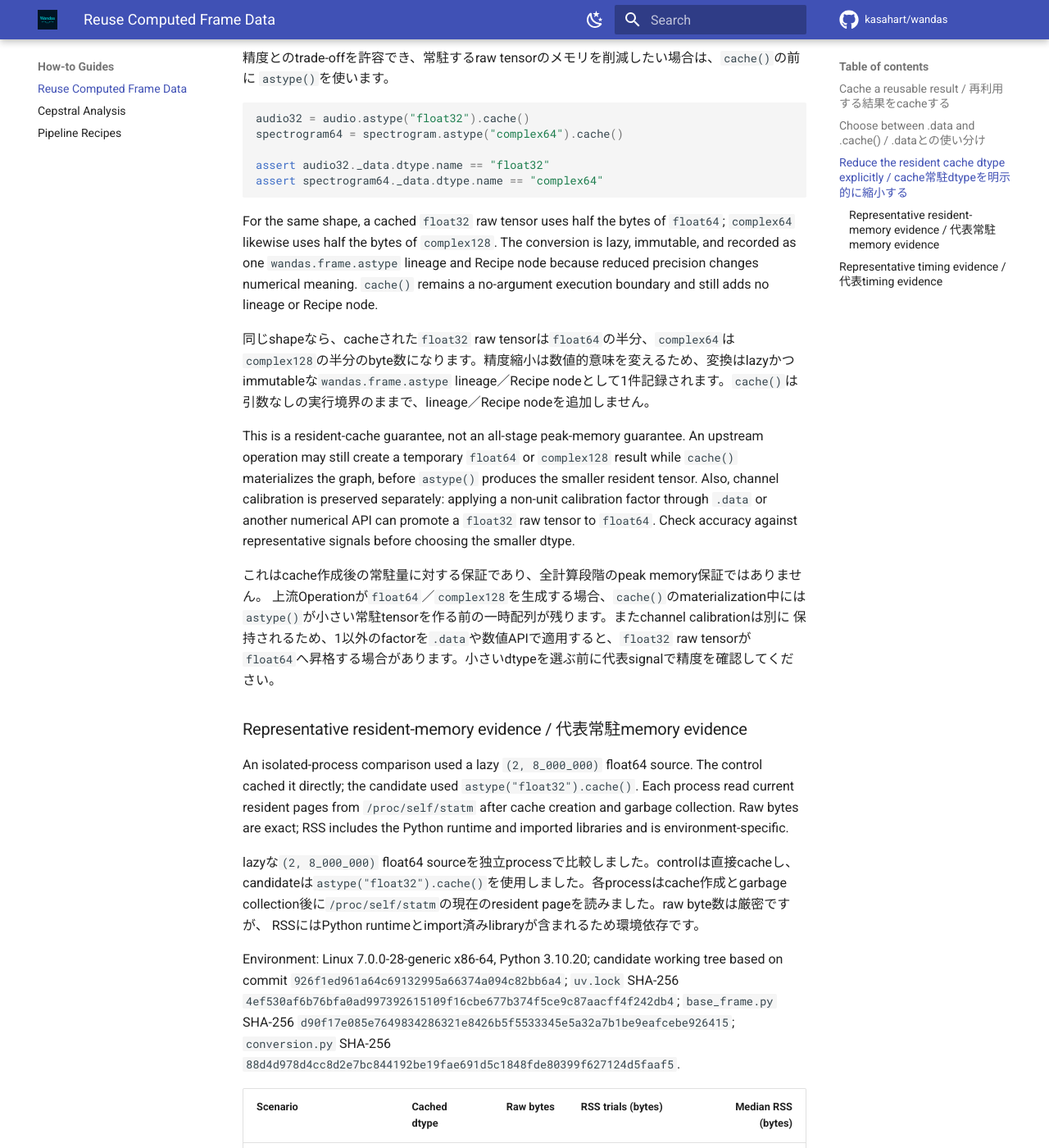
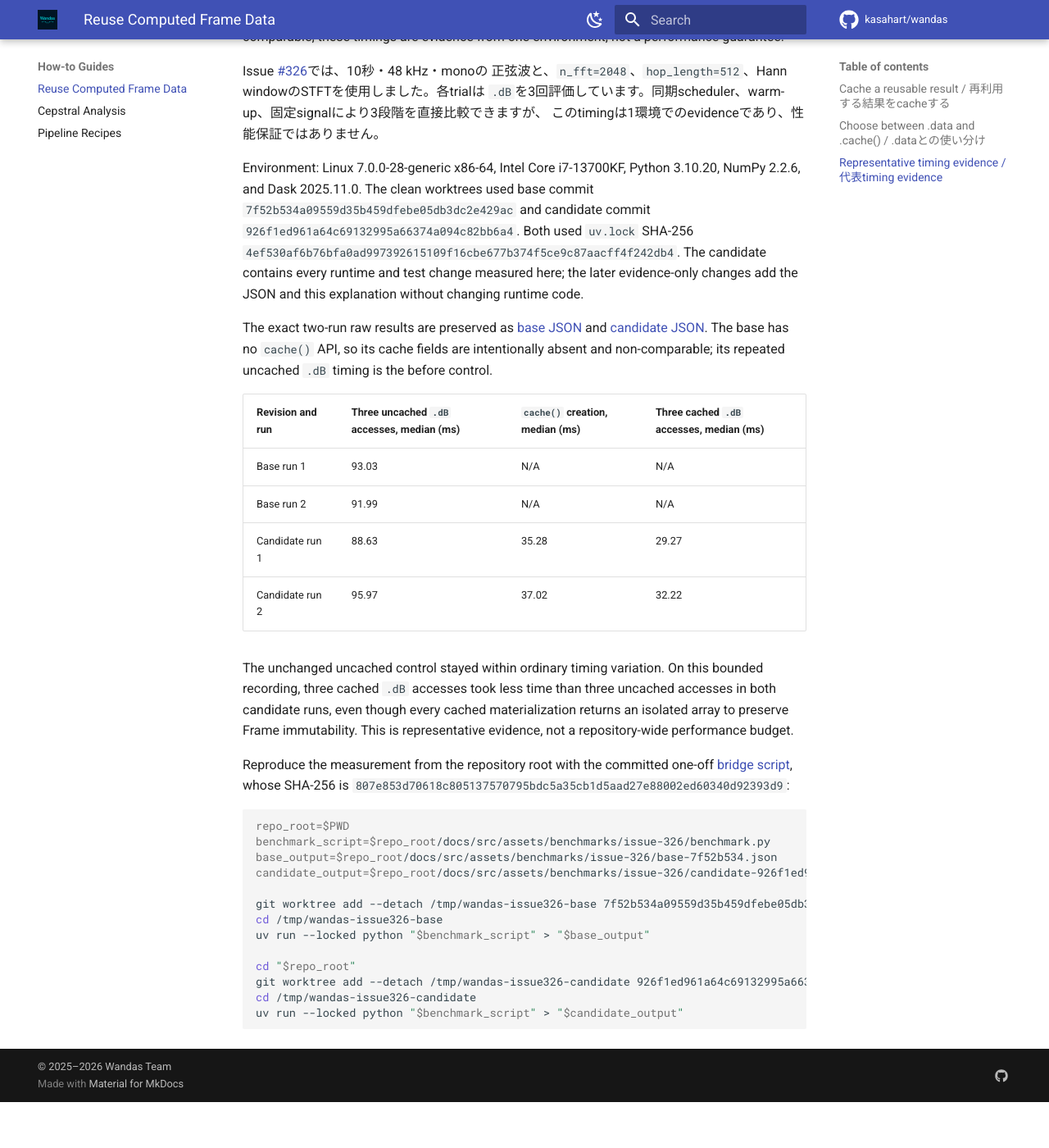
Before and after one commit to kasahart/wandas, an MkDocs documentation site: the page built from docs/src/how-to/cache-computed-data.md, in a window 1280 px wide and 1400 px high, scrolled down 1713 px. Shown: the whole window at 82% size. Built offline with MkDocs 1.6.1 and Material for MkDocs 9.7.7, drawn with Linux system fonts in a browser that asks for light colours; comment, search, counter and statistics services are not loaded; after the commit the page ends 3057 px from its top, so only the background shows below that; some of the changed text lies outside the part shown.

````diff
--- a/docs/src/how-to/cache-computed-data.md
+++ b/docs/src/how-to/cache-computed-data.md
@@ -54,82 +54,6 @@ it are no longer referenced.
 `persist()` aliasはありません。raw tensor全体がlocal process memoryに収まる必要があります。
 `MemoryError`を含む計算例外はそのまま送出され、元Frameは変化しません。返されたFrameと
 その派生Frameへの参照がなくなると、cached sampleはgarbage collectionの対象になります。
-
-## Reduce the resident cache dtype explicitly / cache常駐dtypeを明示的に縮小する
-
-Use `astype()` before `cache()` when the precision tradeoff is acceptable and the
-resident raw tensor should use less memory:
-
-精度とのtrade-offを許容でき、常駐するraw tensorのメモリを削減したい場合は、`cache()`の前に
-`astype()`を使います。
-
-```python
-audio32 = audio.astype("float32").cache()
-spectrogram64 = spectrogram.astype("complex64").cache()
-
-assert audio32._data.dtype.name == "float32"
-assert spectrogram64._data.dtype.name == "complex64"
-```
-
-For the same shape, a cached `float32` raw tensor uses half the bytes of `float64`;
-`complex64` likewise uses half the bytes of `complex128`. The conversion is lazy,
-immutable, and recorded as one `wandas.frame.astype` lineage and Recipe node because
-reduced precision changes numerical meaning. `cache()` remains a no-argument
-execution boundary and still adds no lineage or Recipe node.
-
-同じshapeなら、cacheされた`float32` raw tensorは`float64`の半分、`complex64`は
-`complex128`の半分のbyte数になります。精度縮小は数値的意味を変えるため、変換はlazyかつ
-immutableな`wandas.frame.astype` lineage／Recipe nodeとして1件記録されます。`cache()`は
-引数なしの実行境界のままで、lineage／Recipe nodeを追加しません。
-
-This is a resident-cache guarantee, not an all-stage peak-memory guarantee. An
-upstream operation may still create a temporary `float64` or `complex128` result
-while `cache()` materializes the graph, before `astype()` produces the smaller
-resident tensor. Also, channel calibration is preserved separately: applying a
-non-unit calibration factor through `.data` or another numerical API can promote a
-`float32` raw tensor to `float64`. Check accuracy against representative signals
-before choosing the smaller dtype.
-
-これはcache作成後の常駐量に対する保証であり、全計算段階のpeak memory保証ではありません。
-上流Operationが`float64`／`complex128`を生成する場合、`cache()`のmaterialization中には
-`astype()`が小さい常駐tensorを作る前の一時配列が残ります。またchannel calibrationは別に
-保持されるため、1以外のfactorを`.data`や数値APIで適用すると、`float32` raw tensorが
-`float64`へ昇格する場合があります。小さいdtypeを選ぶ前に代表signalで精度を確認してください。
-
-### Representative resident-memory evidence / 代表常駐memory evidence
-
-An isolated-process comparison used a lazy `(2, 8_000_000)` float64 source. The
-control cached it directly; the candidate used `astype("float32").cache()`. Each
-process read current resident pages from `/proc/self/statm` after cache creation and
-garbage collection. Raw bytes are exact; RSS includes the Python runtime and imported
-libraries and is environment-specific.
-
-lazyな`(2, 8_000_000)` float64 sourceを独立processで比較しました。controlは直接cacheし、
-candidateは`astype("float32").cache()`を使用しました。各processはcache作成とgarbage
-collection後に`/proc/self/statm`の現在のresident pageを読みました。raw byte数は厳密ですが、
-RSSにはPython runtimeとimport済みlibraryが含まれるため環境依存です。
-
-Environment: Linux 7.0.0-28-generic x86-64, Python 3.10.20; candidate working
-tree based on commit `926f1ed961a64c69132995a66374a094c82bb6a4`;
-`uv.lock` SHA-256
-`4ef530af6b76bfa0ad997392615109f16cbe677b374f5ce9c87aacff4f242db4`;
-`base_frame.py` SHA-256
-`d90f17e085e7649834286321e8426b5f5533345e5a32a7b1be9eafcebe926415`;
-`conversion.py` SHA-256
-`88d4d978d4cc8d2e7bc844192be19fae691d5c1848fde80399f627124d5faaf5`.
-
-| Scenario | Cached dtype | Raw bytes | RSS trials (bytes) | Median RSS (bytes) |
-| --- | --- | ---: | --- | ---: |
-| Control: `frame.cache()` | float64 | 128,000,000 | 277,315,584; 276,422,656; 276,672,512 | 276,672,512 |
-| Candidate: `frame.astype("float32").cache()` | float32 | 64,000,000 | 213,528,576; 213,123,072; 213,622,784 | 213,528,576 |
-
-The raw cached tensor was exactly 50% of the control size, while median process RSS
-was about 22.8% lower in this environment. This supports the resident-memory use
-case; it is not a timing, peak-RSS, or universal process-RSS guarantee.
-
-raw cached tensorはcontrolの厳密に50%となり、この環境のmedian process RSSは約22.8%
-低下しました。これは常駐memoryの用途を支持するevidenceであり、timing、peak RSS、または
-すべての環境でのprocess RSSを保証するものではありません。
 
 ## Representative timing evidence / 代表timing evidence
 
````
Also changed, not shown: 2 other files.
